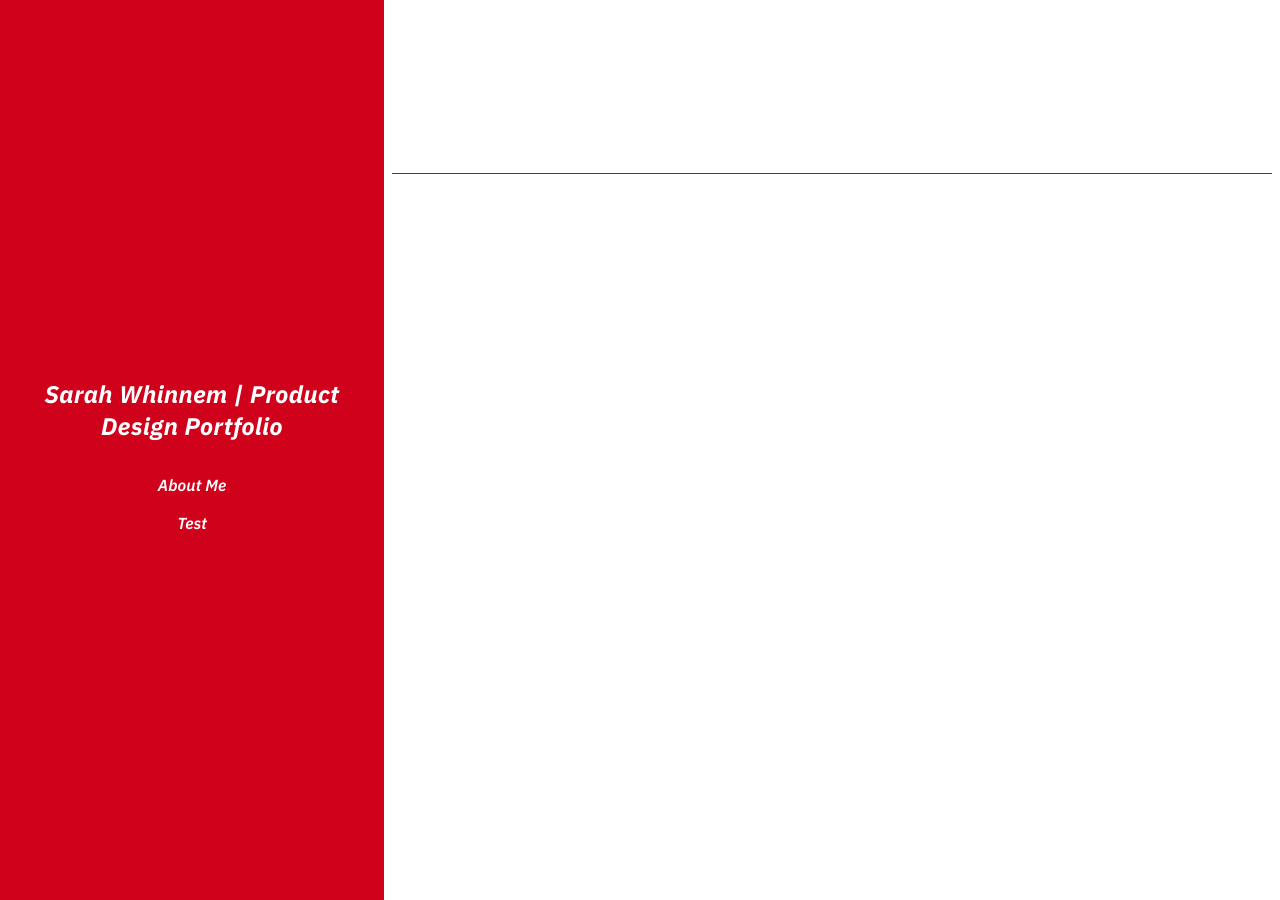
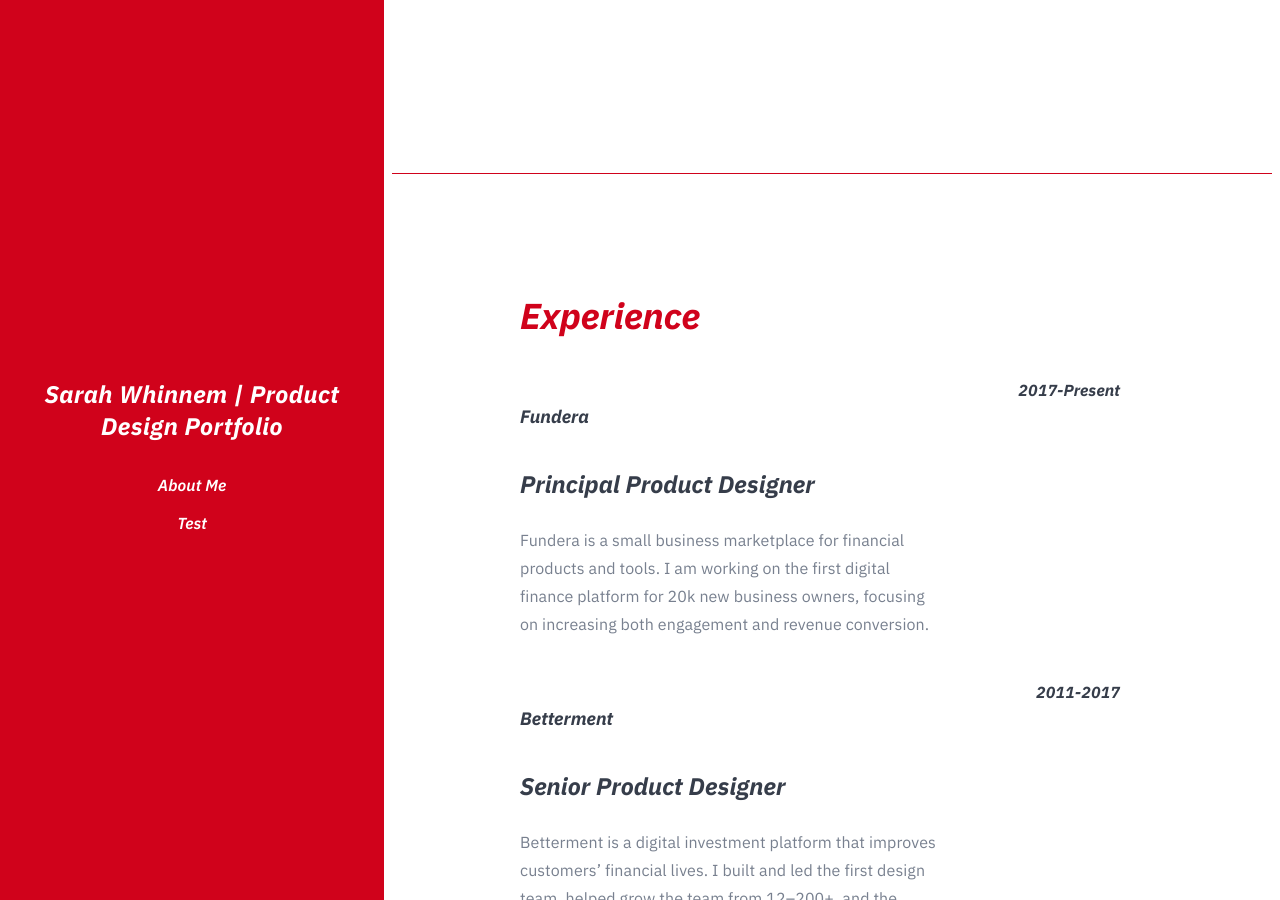
Before and after one commit to madysondesigns/madysondesigns.github.io, a Jekyll site: the page built from index.md, in a window 1280 px wide and 900 px high, scrolled down 734 px. Built offline with Jekyll 4.4.1, drawn with Linux system fonts in a browser that asks for light colours; some of the changed text lies outside the part shown.

Commit message:
migrate and include resume data

```diff
--- /dev/null
+++ b/_data/experience.json
@@ -0,0 +1,26 @@
+[
+    {
+        "role":"Principal Product Designer",
+        "company":"Fundera",
+        "summary":"Fundera is a small business marketplace for financial products and tools. I am working on the first digital finance platform for 20k new business owners, focusing on increasing both engagement and revenue conversion.",
+        "range":"2017-Present"
+    },
+    {
+        "role":"Senior Product Designer",
+        "company":"Betterment",
+        "summary":"Betterment is a digital investment platform that improves customers’ financial lives. I built and led the first design team, helped grow the team from 12–200+, and the customer base from 10,000 to over 250,000.",
+        "range":"2011-2017"
+    },
+    {
+        "role":"Graphic & Digital Designer",
+        "company":"ING Group, Inc.",
+        "summary":"Design print materials, digital and interactive tools, and branding packages.",
+        "range":"2009-2011"
+    },
+    {
+        "role":"Graphic Designer",
+        "company":"ThermoSpas, Inc.",
+        "summary":"Design print materials, e-commerce websites, advertisements and direct mail.",
+        "range":"2007-2009"
+    }
+]
--- /dev/null
+++ b/_includes/resume/education.html
@@ -0,0 +1,17 @@
+<section class="resume-section" id="education">
+  <div class="my-auto resume-content">
+    <h2 class="mb-5">Education</h2>
+    {%- for education in site.data.education -%}
+    <div class="resume-item">
+      <div class="resume-content mr-auto">
+        <h4 class="mt-0">{{ education.school }}</h4>
+        <h3 class="my-0">{{ education.degree }}</h3>
+        <p>{{ education.major }}</p>
+      </div>
+      <div class="resume-date text-md-right">
+        <span class="text-primary">{{ education.range }}</span>
+      </div>
+    </div>
+    {%- endfor -%}
+  </div>
+</section>
--- /dev/null
+++ b/_includes/resume/experience.html
@@ -0,0 +1,17 @@
+<section class="resume-section" id="experience">
+  <div class="my-auto resume-content" id="experience-content">
+    <h2 class="mb-5">Experience</h2>
+    {%- for experience in site.data.experience -%}
+    <div class="resume-item">
+      <div class="resume-content mr-auto">
+        <h4 class="mt-0">{{ experience.company }}</h4>
+        <h3 class="my-0">{{ experience.role }}</h3>
+        <p>{{ experience.summary }}</p>
+      </div>
+      <div class="resume-date text-md-right">
+        <span class="text-primary">{{ experience.range }}</span>
+      </div>
+    </div>
+    {%- endfor -%}
+  </div>
+</section>
--- /dev/null
+++ b/_includes/resume/skills.html
@@ -0,0 +1,16 @@
+<section class="resume-section" id="skills">
+  <div class="my-auto resume-content" id="skills-content">
+    <h2 class="mb-5">Skills</h2>
+    {%- for skill in site.data.skills -%}
+        <h3 class="mb-0">{{ skill.grouping }}</h3>
+            <ul class="list-unstyled">
+            {%- for keyword in skill.keywords -%}
+              <li class="d-sm-inline-block">
+                <i class="fa fa-angle-right"></i>
+                {{ keyword }}
+              </li>
+            {%- endfor -%}
+            </ul>
+    {%- endfor -%}
+  </div>
+</section>
--- a/_layouts/home.html
+++ b/_layouts/home.html
@@ -3,3 +3,6 @@
 ---
 
 {%- include about.html -%}
+{%- include resume/experience.html -%}
+{%- include resume/education.html -%}
+{%- include resume/skills.html -%}
```
Also changed, not shown: _data/education.json (added, +9 -0 lines), _data/skills.json (added, +41 -0 lines).
